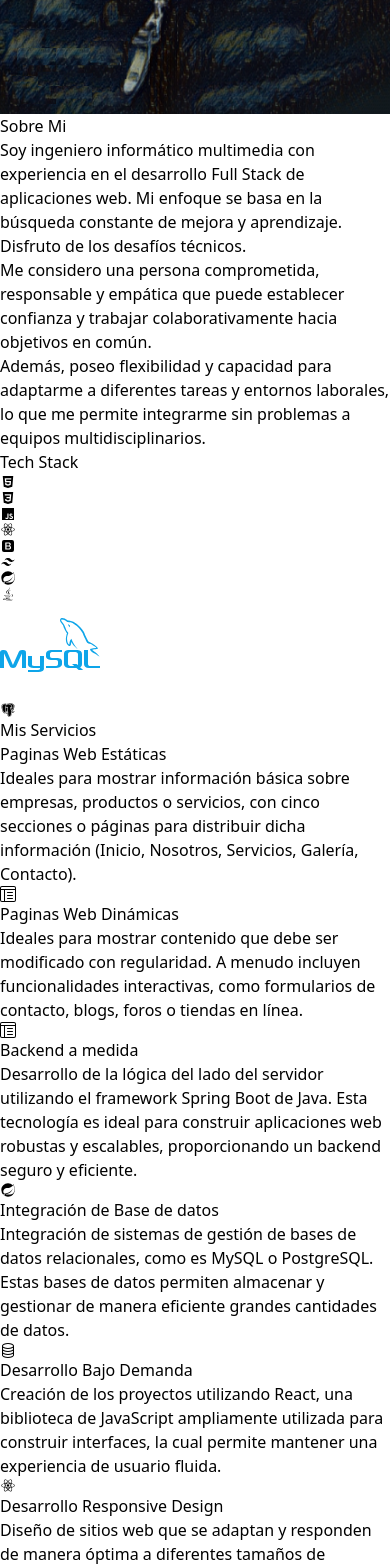
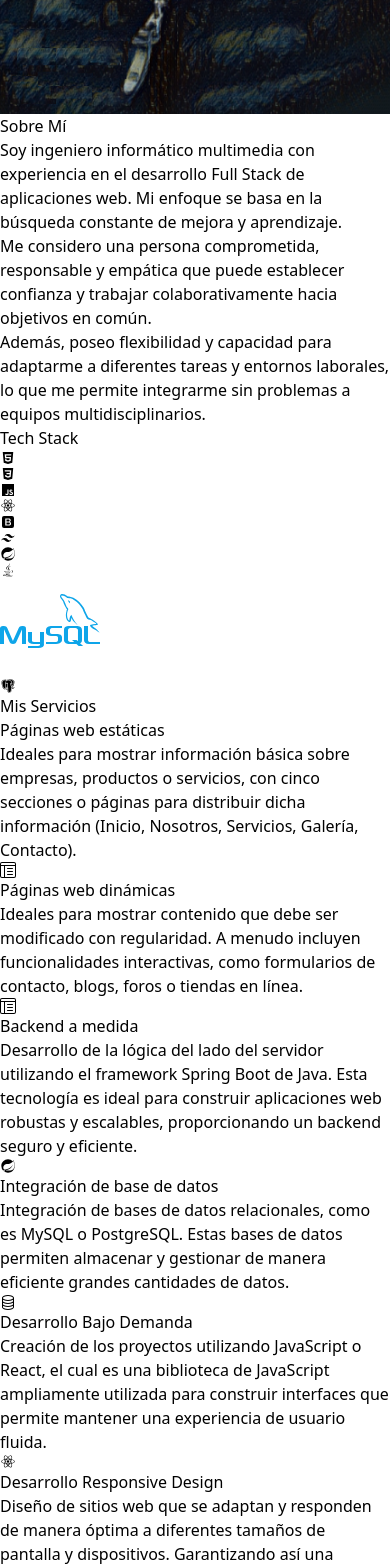
Before and after one commit to GerardoEgR/Portfolio, a React (Vite) app: page / in a window 390 px wide. Shown: the part 900-2468 px from the top of the page. Built offline with nearby package versions, Linux system fonts and the light colour scheme.

Commit message:
Added text modifications

```diff
--- a/src/components/About.jsx
+++ b/src/components/About.jsx
@@ -10,19 +10,21 @@ const About = () => {
             <img src={image} className='xl:ml-20 rounded-2xl border-solid border-2 border-slate-600 h-[250px] xl:h-[450px] drop-shadow-[1px_1px_10px_rgba(0,0,0,0.9)]' alt='' />
           </div>
           <div className='text-center lg:text-left mt-10 xl:mt-20 drop-shadow-[2px_1px_1px_rgba(0,0,0,0.9)]'>
-            <h1 className='lg:text-center text-[50px] font-semibold lg:text-[60px] text-slate-300 mb-12 drop-shadow-[5px_2px_1px_rgba(0,0,0,0.9)]'>Sobre Mi</h1>
-            <p className='mb-4 text-lg leading-6 text-slate-300 max-w-4xl mx-4 text-left drop-shadow-[2px_1px_1px_rgba(0,0,0,0.9)]'>
+            <h1 className='lg:text-left text-[50px] font-semibold lg:text-[60px] text-slate-300 mb-10 drop-shadow-[5px_2px_1px_rgba(0,0,0,0.9)]'>Sobre Mí</h1>
+            <p className='mb-4 text-md text-left leading-6 lg:text-2xl lg:leading-8 text-slate-300 max-w-5xl mx-4 drop-shadow-[2px_1px_1px_rgba(0,0,0,0.9)]'>
               Soy ingeniero informático multimedia con experiencia en el desarrollo Full Stack de aplicaciones web. Mi enfoque se basa en la
-              búsqueda constante de mejora y aprendizaje. Disfruto de los desafíos técnicos.
+              búsqueda constante de mejora y aprendizaje.
             </p>
-            <p className='mb-4 text-lg leading-6 text-slate-300 max-w-4xl mx-4 text-left drop-shadow-[2px_1px_1px_rgba(0,0,0,0.9)]'>
-              Me considero una persona comprometida, responsable y empática que puede establecer confianza y trabajar colaborativamente hacia objetivos en común.
-            </p>
-            <p className='mb-4 text-lg leading-6 text-slate-300 max-w-4xl mx-4 text-left drop-shadow-[2px_1px_1px_rgba(0,0,0,0.9)]'>
-              Además, poseo flexibilidad y capacidad para adaptarme a diferentes tareas y entornos laborales, lo que me permite integrarme sin
-              problemas a equipos multidisciplinarios.
-            </p>
-            <div className='mx-auto max-w-4xl sm:text-start py-8'>
+            <div className='sm:flex lg:mt-10'>
+              <p className='mb-4 text-md leading-6 text-slate-300 max-w-md mx-4 text-left drop-shadow-[2px_1px_1px_rgba(0,0,0,0.9)]'>
+                Me considero una persona comprometida, responsable y empática que puede establecer confianza y trabajar colaborativamente hacia objetivos en común.
+              </p>
+              <p className='mb-4 text-md leading-6 text-slate-300 max-w-md mx-4 text-left drop-shadow-[2px_1px_1px_rgba(0,0,0,0.9)]'>
+                Además, poseo flexibilidad y capacidad para adaptarme a diferentes tareas y entornos laborales, lo que me permite integrarme sin
+                problemas a equipos multidisciplinarios.
+              </p>
+            </div>
+            <div className='mx-auto max-w-5xl sm:text-start py-8'>
               <div className='mt-4 flex items-center gap-x-4'>
                 <h3 className='text-2xl font-bold tracking-tight text-gray-900 drop-shadow-[1px_1px_8px_rgba(14,165,233,0.4)] ms-5'>
                   <span className='drop-shadow-[1px_1px_3px_rgba(246,250,251,0.9)]'>
--- a/src/components/Header.jsx
+++ b/src/components/Header.jsx
@@ -10,7 +10,7 @@ const Header = () => {
           <div className='flex-1 text-center lg:text-left drop-shadow-[2px_1px_1px_rgba(0,0,0,0.9)]'>
             <p className='xl:mb-4 sm:mb-4 text-3xl leading-6 font-semibold text-purple-500 dark:text-purple-400 drop-shadow-[4px_2px_1px_rgba(0,0,0,0.9)]'>¡Hola!<span className='text-purple-500 dark:text-purple-400  px-5'>Soy</span></p>
             <h1 className='text-[50px] font-semibold lg:text-[60px] text-slate-300 mb-5 drop-shadow-[5px_2px_1px_rgba(0,0,0,0.9)]'>Gerardo Gallardo<br />
-              <span className='text-sky-500 dark:text-sky-400'>Desarrollador Full Stack Freelance</span>
+              <span className='text-5xl text-sky-500 dark:text-sky-400'>Desarrollador Full Stack Freelance</span>
             </h1>
             <div className='flex text-[30px] xl:text-[35px] gap-x-6 max-w-max mx-auto lg:mx-0 text-slate-300 px-4 py-4'>
               <a href='https://github.com/GerardoEgR' target='_blank' className='hover:text-sky-400 drop-shadow-[3px_3px_3px_rgba(0,0,0,0.9)]' rel="noreferrer">
--- a/src/components/Services.jsx
+++ b/src/components/Services.jsx
@@ -16,9 +16,9 @@ const Services = () => {
 
               <div className='mx-auto flex w-full  max-w-xs flex-col gap-y-4 border border-slate-400 p-8 rounded-md items-center'>
                 <div className='h-px w-full m-4 bg-gradient-to-r from-transparent via-sky-500 to-transparent' />
-                <dt className='text-lg leading-7 text-gray-300 drop-shadow-[1px_1px_1px_rgba(0,0,0,0.9)]'>
-                  Paginas Web Estáticas
-                  <p className='text-sm leading-5 text-gray-300 mt-4'>
+                <dt className='text-2xl leading-7 text-gray-300 drop-shadow-[1px_1px_1px_rgba(0,0,0,0.9)]'>
+                  Páginas web estáticas
+                  <p className='text-sm leading-6 text-gray-300 mt-4'>
                     Ideales para mostrar información básica sobre empresas, productos o servicios, con cinco secciones o páginas
                     para distribuir dicha información (Inicio, Nosotros, Servicios, Galería, Contacto).
                   </p>
@@ -32,9 +32,9 @@ const Services = () => {
 
               <div className='mx-auto flex w-full max-w-xs flex-col gap-y-4 border border-slate-400 p-8 rounded-md items-center'>
                 <div className='h-px w-full m-4 bg-gradient-to-r from-transparent via-sky-500 to-transparent' />
-                <dt className='text-lg leading-7 text-gray-300 drop-shadow-[1px_1px_1px_rgba(0,0,0,0.9)]'>
-                  Paginas Web Dinámicas
-                  <p className='text-sm leading-5 text-gray-300 mt-4'>
+                <dt className='text-2xl leading-7 text-gray-300 drop-shadow-[1px_1px_1px_rgba(0,0,0,0.9)]'>
+                  Páginas web dinámicas
+                  <p className='text-sm leading-6 text-gray-300 mt-4'>
                     Ideales para mostrar contenido que debe ser modificado con regularidad.
                     A menudo incluyen funcionalidades interactivas, como formularios de contacto, blogs, foros o tiendas en línea.
                   </p>
@@ -48,9 +48,9 @@ const Services = () => {
 
               <div className='mx-auto flex w-full max-w-xs flex-col gap-y-4 border border-slate-400 p-8 rounded-md items-center'>
                 <div className='h-px w-full m-4 bg-gradient-to-r from-transparent via-sky-500 to-transparent' />
-                <dt className='text-lg leading-7 text-gray-300 drop-shadow-[1px_1px_1px_rgba(0,0,0,0.9)]'>
+                <dt className='text-2xl leading-7 text-gray-300 drop-shadow-[1px_1px_1px_rgba(0,0,0,0.9)]'>
                   Backend a medida
-                  <p className='text-sm leading-5 text-gray-300 mt-4'>
+                  <p className='text-sm leading-6 text-gray-300 mt-4'>
                     Desarrollo de la lógica del lado del servidor utilizando el framework Spring Boot de Java. Esta tecnología es ideal
                     para construir aplicaciones web robustas y escalables, proporcionando un backend seguro y eficiente.
                   </p>
@@ -64,10 +64,10 @@ const Services = () => {
 
               <div className='mx-auto flex w-full max-w-xs flex-col gap-y-4 border border-slate-400 p-8 rounded-md items-center'>
                 <div className='h-px w-full m-4 bg-gradient-to-r from-transparent via-sky-500 to-transparent' />
-                <dt className='text-lg leading-7 text-gray-300 drop-shadow-[1px_1px_1px_rgba(0,0,0,0.9)]'>
-                  Integración de Base de datos
-                  <p className='text-sm leading-5 text-gray-300 mt-4'>
-                    Integración de sistemas de gestión de bases de datos relacionales, como es MySQL o PostgreSQL.
+                <dt className='text-2xl leading-7 text-gray-300 drop-shadow-[1px_1px_1px_rgba(0,0,0,0.9)]'>
+                  Integración de base de datos
+                  <p className='text-sm leading-6 text-gray-300 mt-4'>
+                    Integración de bases de datos relacionales, como es MySQL o PostgreSQL.
                     Estas bases de datos permiten almacenar y gestionar de manera eficiente grandes cantidades de datos.
                   </p>
                 </dt>
@@ -81,11 +81,10 @@ const Services = () => {
 
               <div className='mx-auto flex w-full max-w-xs flex-col gap-y-4 border border-slate-400 p-8 rounded-md items-center'>
                 <div className='h-px w-full m-4 bg-gradient-to-r from-transparent via-sky-500 to-transparent' />
-                <dt className='text-lg leading-7 text-gray-300 drop-shadow-[1px_1px_1px_rgba(0,0,0,0.9)]'>
+                <dt className='text-2xl leading-7 text-gray-300 drop-shadow-[1px_1px_1px_rgba(0,0,0,0.9)]'>
                   Desarrollo Bajo Demanda
-                  <p className='text-sm leading-5 text-gray-300 mt-4'>
-                    Creación de los proyectos utilizando React, una biblioteca de JavaScript ampliamente utilizada
-                    para construir interfaces, la cual permite mantener una experiencia de usuario fluida.
+                  <p className='text-sm leading-6 text-gray-300 mt-4'>
+                    Creación de los proyectos utilizando JavaScript o React, el cual es una biblioteca de JavaScript ampliamente utilizada para construir interfaces que permite mantener una experiencia de usuario fluida.
                   </p>
                 </dt>
                 <dd className='order-first text-3xl font-semibold tracking-tight text-gray-300 sm:text-5xl'>
@@ -97,9 +96,9 @@ const Services = () => {
 
               <div className='mx-auto flex w-full max-w-xs flex-col gap-y-4 border border-slate-400 p-8 rounded-md items-center'>
                 <div className='h-px w-full m-4 bg-gradient-to-r from-transparent via-sky-500 to-transparent' />
-                <dt className='text-lg leading-7 text-gray-300 drop-shadow-[1px_1px_1px_rgba(0,0,0,0.9)]'>
+                <dt className='text-2xl leading-7 text-gray-300 drop-shadow-[1px_1px_1px_rgba(0,0,0,0.9)]'>
                   Desarrollo Responsive Design
-                  <p className='text-sm leading-5 text-gray-300 mt-4'>
+                  <p className='text-sm leading-6 text-gray-300 mt-4'>
                     Diseño de sitios web que se adaptan y responden de manera óptima a diferentes tamaños de pantalla y dispositivos.
                     Garantizando así una experiencia de usuario consistente y atractiva en cualquier dispositivo.
                   </p>
--- a/src/components/Work.jsx
+++ b/src/components/Work.jsx
@@ -19,7 +19,7 @@ const Work = () => {
             <h2 className='text-3xl font-bold tracking-tight text-gray-900 sm:text-4xl drop-shadow-[1px_1px_5px_rgba(249,250,251,0.9)]'>
               ¡Bienvenido a la sección de proyectos de mi portafolio!
             </h2>
-            <p className='mt-5 text-lg leading-8 text-gray-300 drop-shadow-[2px_1px_1px_rgba(0,0,0,0.9)]'>
+            <p className='mt-5 text-lg leading-8 max-w-2xl mx-auto text-gray-300 drop-shadow-[2px_1px_1px_rgba(0,0,0,0.9)]'>
               <span className='drop-shadow-[1px_1px_1px_rgba(0,0,0,0.9)]'>Aquí encontrarás una selección de algunos de los proyectos en los que he trabajado y que representan mi trayectoria como desarrollador Full Stack.</span>
             </p>
           </div>
```
